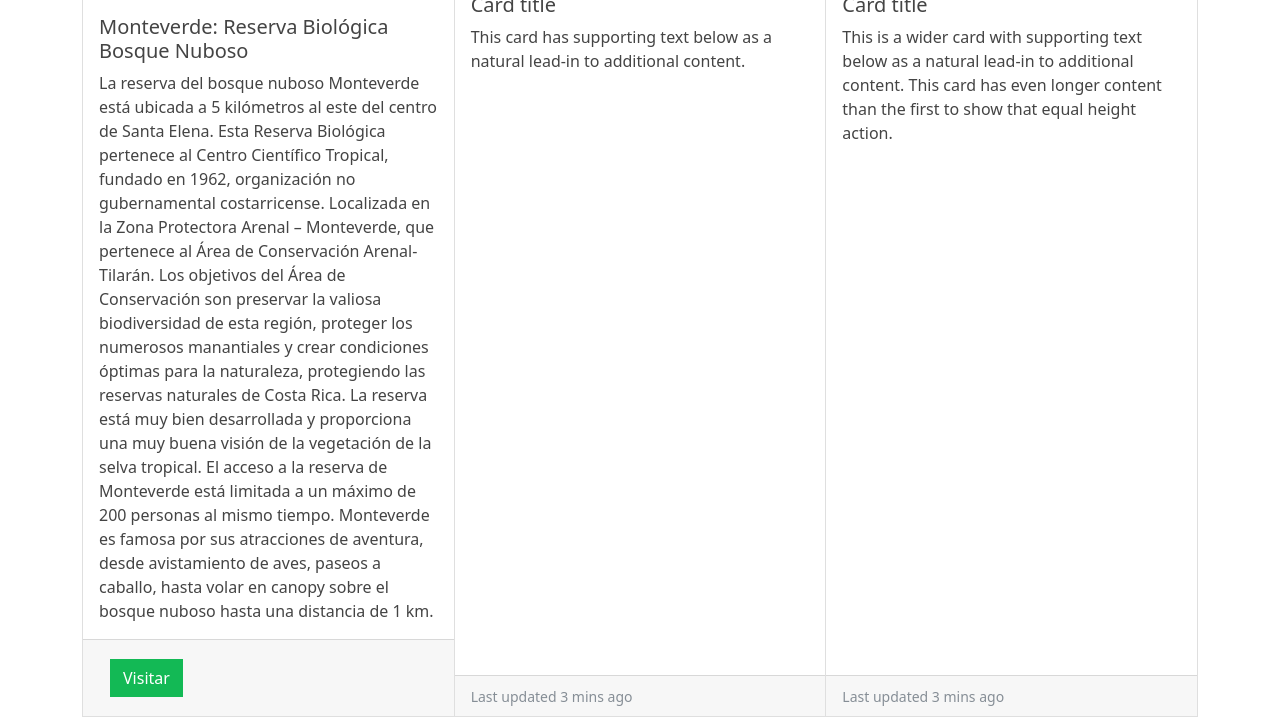
After one commit to jesus-gutierrezmatarrita/tour-recommendations, a PHP site: page /listaAtractivos.php in a window 1280 px wide. The commit adds this page. Shown: the part 543-1260 px from the top of the page. Run offline with PHP 8.4, Linux system fonts and the light colour scheme.

Commit message:
commit Jeremy

```diff
--- /dev/null
+++ b/listaAtractivos.php
@@ -0,0 +1,155 @@
+<?php include("template/cabecera.php"); ?>
+<!DOCTYPE html>
+<html lang="en">
+
+<head>
+  <meta charset="UTF-8">
+  <meta http-equiv="X-UA-Compatible" content="IE=edge">
+  <meta name="viewport" content="width=s, initial-scale=1.0">
+  <title>Tour Recommendations</title>
+  <link rel="stylesheet" href="./css/bootstrap.min.css">
+</head>
+
+<body>
+  <div class="container">
+    <nav class="navbar navbar-expand-lg navbar-dark ">
+      <ul class="nav navbar-nav">
+        <li class="nav-item">
+          <div class="input-group-prepend">
+            <div class="input-group-text">
+              <label for="formGroupExampleInput">Animales</label>
+              <i class="bi bi-boombox"></i>
+              <br> </br>
+              <input style="margin: 11px;" type="checkbox" aria-label="Checkbox for following text input">
+            </div>
+          </div>
+        </li>
+        <li class="nav-item">
+          <div class="input-group-prepend">
+            <div class="input-group-text">
+              <label for="formGroupExampleInput">Comidas</label>
+              <br> </br>
+              <input style="margin: 11px;" type="checkbox" aria-label="Checkbox for following text input">
+            </div>
+          </div>
+        </li>
+
+        <li class="nav-item">
+          <div class="input-group-prepend">
+            <div class="input-group-text">
+              <label for="formGroupExampleInput">Niños</label>
+              <br> </br>
+              <input style="margin: 11px;" type="checkbox" aria-label="Checkbox for following text input">
+            </div>
+          </div>
+        </li>
+
+        <li class="nav-item">
+          <div class="input-group-prepend">
+            <div class="input-group-text">
+              <label for="formGroupExampleInput">Parqueo</label>
+              <br> </br>
+              <input style="margin: 11px;" type="checkbox" aria-label="Checkbox for following text input">
+            </div>
+          </div>
+        </li>
+        <li class="nav-item">
+          <div class="input-group-prepend">
+            <div class="input-group-text">
+              <label for="formGroupExampleInput">Pago con tarjeta</label>
+              <br> </br>
+              <input style="margin: 11px;" type="checkbox" aria-label="Checkbox for following text input">
+            </div>
+          </div>
+        </li>
+        <li class="nav-item">
+          <div class="input-group-prepend">
+            <div class="input-group-text">
+              <label for="formGroupExampleInput">Familiar</label>
+              <br> </br>
+              <input style="margin: 11px;" type="checkbox" aria-label="Checkbox for following text input">
+            </div>
+          </div>
+        </li>
+        <li class="nav-item">
+          <div class="input-group-prepend">
+            <div class="input-group-text">
+              <label for="formGroupExampleInput">Facil acceso</label>
+              <br> </br>
+              <input style="margin: 11px;" type="checkbox" aria-label="Checkbox for following text input">
+            </div>
+          </div>
+        </li>
+        <li class="nav-item">
+          <div class="input-group-prepend">
+            <div class="input-group-text">
+              <label for="formGroupExampleInput">Montaña</label>
+              <br> </br>
+              <input style="margin: 11px;" type="checkbox" aria-label="Checkbox for following text input">
+            </div>
+          </div>
+        </li>
+        <li class="nav-item">
+          <div class="input-group-prepend">
+            <div class="input-group-text">
+              <label for="formGroupExampleInput">Playa</label>
+              <br> </br>
+              <input style="margin: 11px;" type="checkbox" aria-label="Checkbox for following text input">
+            </div>
+          </div>
+        </li>
+        <li class="nav-item">
+          <div class="input-group-prepend">
+            <button style="margin: 11px; " type="button" class="btn btn-success">Filtrar</button>
+          </div>
+        </li>
+
+      </ul>
+    </nav>
+  </div>
+
+
+  <div class="card-group">
+    <div class="card">
+      <div class="row">
+        <div class="col-lg-12">
+          <img class="rounded float-left" src="https://cdn.adobecar.com/wp-content/uploads/2019/02/15153142/monteverde-2.jpg" class="card-img-top">
+        </div>
+      </div>
+      <div class="card-body">
+        <h5 class="card-title">Monteverde: Reserva Biológica Bosque Nuboso</h5>
+        <p class="card-text">La reserva del bosque nuboso Monteverde está ubicada a 5 kilómetros al este del centro de Santa Elena. Esta Reserva Biológica pertenece al Centro Científico Tropical, fundado en 1962, organización no gubernamental costarricense. Localizada en la Zona Protectora Arenal – Monteverde, que pertenece al Área de Conservación Arenal-Tilarán.
+
+          Los objetivos del Área de Conservación son preservar la valiosa biodiversidad de esta región, proteger los numerosos manantiales y crear condiciones óptimas para la naturaleza, protegiendo las reservas naturales de Costa Rica.
+
+          La reserva está muy bien desarrollada y proporciona una muy buena visión de la vegetación de la selva tropical. El acceso a la reserva de Monteverde está limitada a un máximo de 200 personas al mismo tiempo. Monteverde es famosa por sus atracciones de aventura, desde avistamiento de aves, paseos a caballo, hasta volar en canopy sobre el bosque nuboso hasta una distancia de 1 km.</p>
+      </div>
+      <div class="card-footer">
+        <button style="margin: 11px; " type="button" class="btn btn-success">Visitar</button>
+      </div>
+    </div>
+    <div class="card">
+      <img src="..." class="card-img-top" alt="...">
+      <div class="card-body">
+        <h5 class="card-title">Card title</h5>
+        <p class="card-text">This card has supporting text below as a natural lead-in to additional content.</p>
+      </div>
+      <div class="card-footer">
+        <small class="text-muted">Last updated 3 mins ago</small>
+      </div>
+    </div>
+    <div class="card">
+      <img src="..." class="card-img-top" alt="...">
+      <div class="card-body">
+        <h5 class="card-title">Card title</h5>
+        <p class="card-text">This is a wider card with supporting text below as a natural lead-in to additional content. This card has even longer content than the first to show that equal height action.</p>
+      </div>
+      <div class="card-footer">
+        <small class="text-muted">Last updated 3 mins ago</small>
+      </div>
+    </div>
+  </div>
+</body>
+
+</html>
+<?php include("template/pie.php"); ?>
--- a/template/cabecera.php
+++ b/template/cabecera.php
@@ -14,7 +14,7 @@
             <a class="nav-link" href="index.php">Inicio </a>
         </li>
         <li class="nav-item">
-            <a class="nav-link" href="#">Adivina Estilo de Aprendizaje </a>
+            <a class="nav-link" href="listaAtractivos.php">lista atractivos </a>
         </li>
 
         <li class="nav-item">
```
